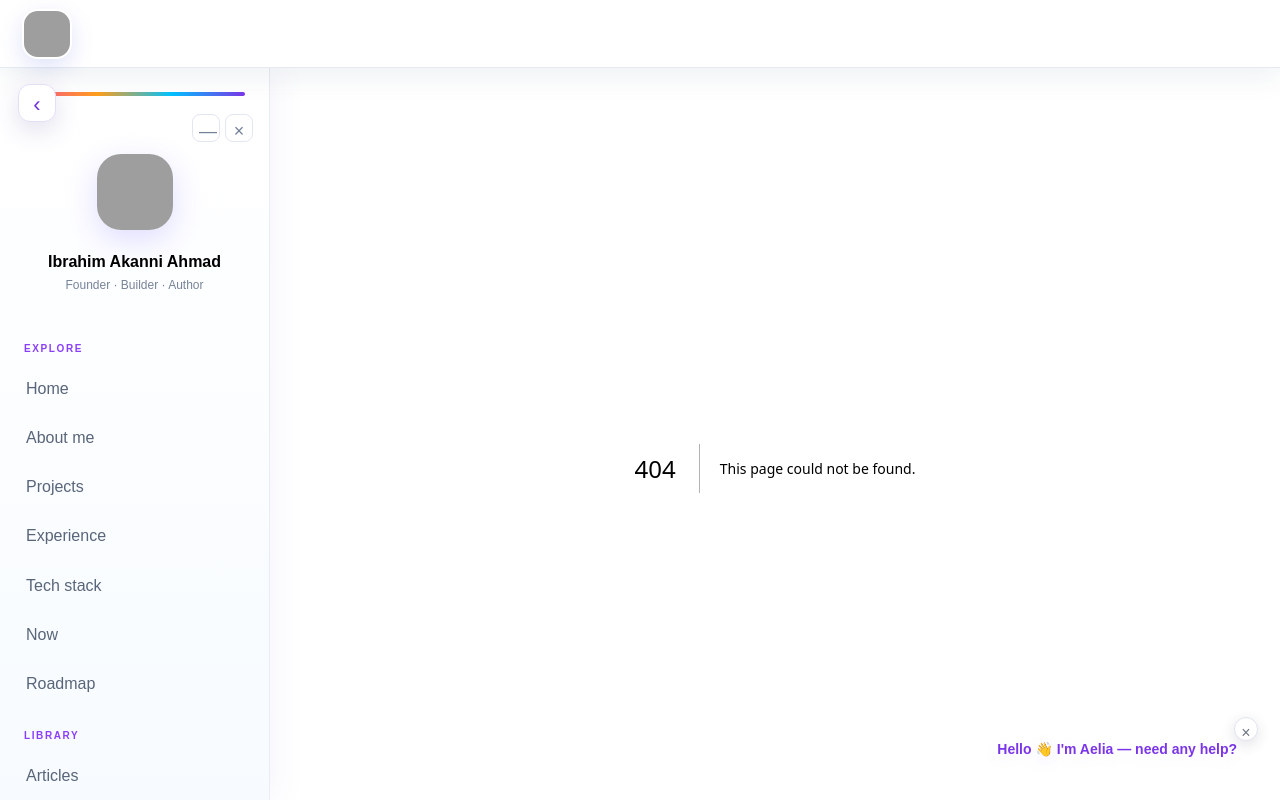
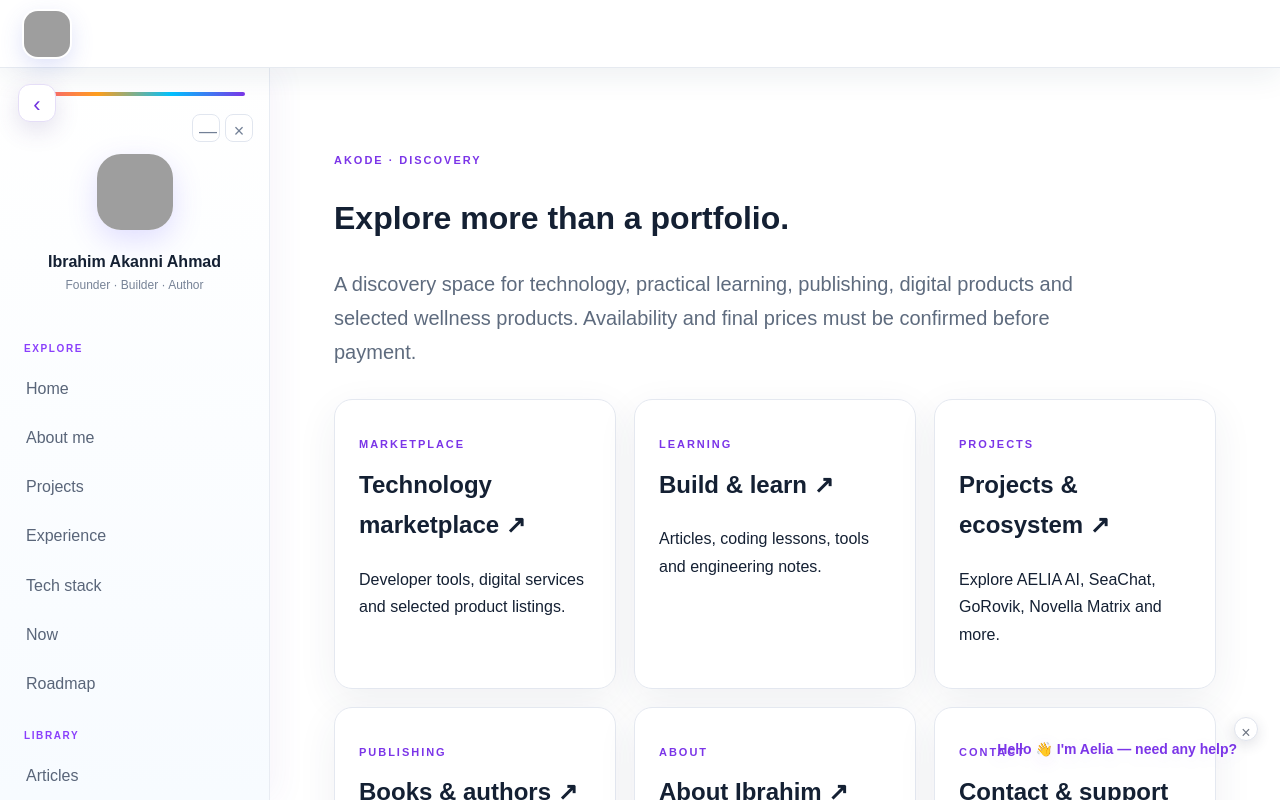
Before and after one commit to Stevebook001/Akode, a Next.js app: page /explore in a window 1280 px wide. Before the commit this address had no page. Shown: the top 800 px of the page. Built offline with nearby package versions, Linux system fonts and the light colour scheme; grey boxes are pictures that could not be loaded.

Commit message:
Add Explore hub, marketplace and policy pages

```diff
--- /dev/null
+++ b/app/explore/page.tsx
@@ -0,0 +1,4 @@
+import type { Metadata } from "next";
+export const metadata: Metadata = { title: "Explore | AKODE", description: "Explore technology projects, developer tools, publishing, learning resources and the AKODE marketplace.", openGraph: { title: "Explore AKODE", description: "Discover technology, creator tools, publishing and marketplace listings.", url: "https://akode-nine.vercel.app/explore", images: [{ url: "https://i.ibb.co/B50Jq1Cj/Chat-GPT-Image-Sep-27-2026-08-04-03-AM.png", width: 1200, height: 630, alt: "AKODE Explore" }] }, twitter: { card: "summary_large_image" } };
+const tiles = [{title:"Technology marketplace",desc:"Developer tools, digital services and selected product listings.",href:"/marketplace",tag:"MARKETPLACE"},{title:"Build & learn",desc:"Articles, coding lessons, tools and engineering notes.",href:"/blog",tag:"LEARNING"},{title:"Projects & ecosystem",desc:"Explore AELIA AI, SeaChat, GoRovik, Novella Matrix and more.",href:"/projects",tag:"PROJECTS"},{title:"Books & authors",desc:"Discover book features, author profiles and publishing analysis.",href:"/books",tag:"PUBLISHING"},{title:"About Ibrahim",desc:"Founder story, current work, principles and public profile.",href:"/about/ibrahim-akanni-ahmad",tag:"ABOUT"},{title:"Contact & support",desc:"Discuss a project, product enquiry or collaboration.",href:"/contact",tag:"CONTACT"}];
+export default function Explore(){return <main className="page"><p className="eyebrow">AKODE · DISCOVERY</p><h1>Explore more than a portfolio.</h1><p className="lead">A discovery space for technology, practical learning, publishing, digital products and selected wellness products. Availability and final prices must be confirmed before payment.</p><section className="grid">{tiles.map(t=><a className="card" key={t.href} href={t.href} style={{textDecoration:"none"}}><p className="eyebrow">{t.tag}</p><h2>{t.title} ↗</h2><p>{t.desc}</p></a>)}</section><section className="feature"><p className="eyebrow">START HERE</p><h2>One place to discover what you need.</h2><p>This is an independent AKODE project, not the official Kedi Healthcare website.</p><a className="button" href="/marketplace">Open marketplace →</a></section></main>}
```
